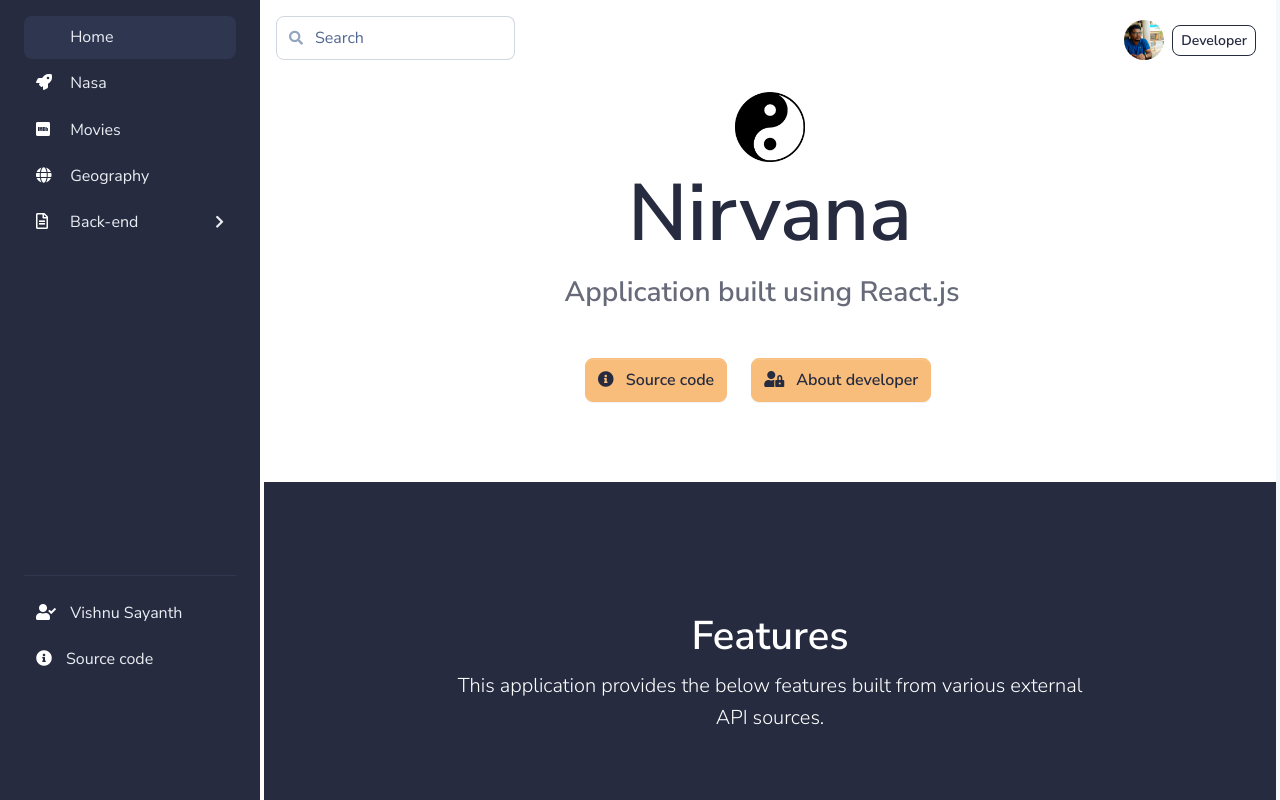
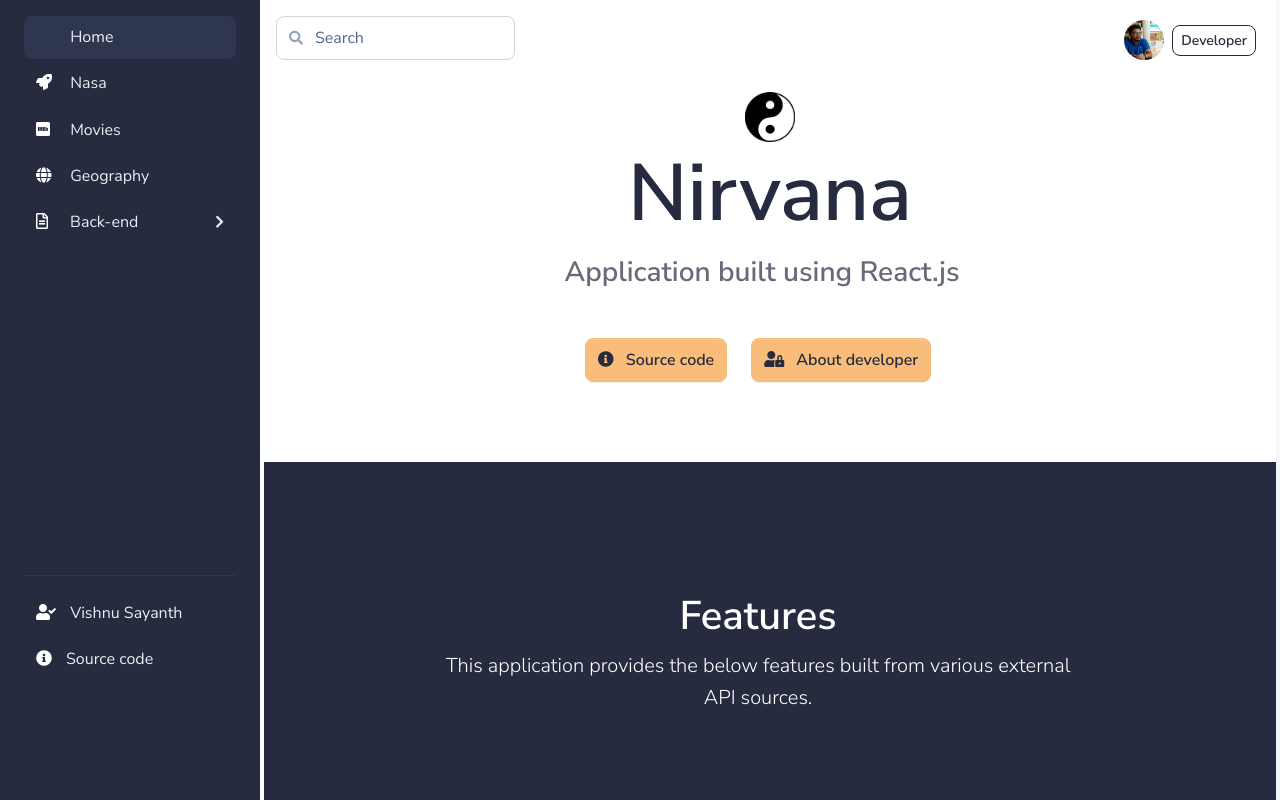
Before and after one commit to vishnusayanth/react-app, a React app: page / in a window 1280 px wide. Shown: the top 800 px of the page. Built offline with nearby package versions, Linux system fonts and the light colour scheme; some icons are missing.

Commit message:
Deploy to netlify

```diff
--- a/public/index.html
+++ b/public/index.html
@@ -130,7 +130,7 @@
                                                             href="https://vishnusayanth.pythonanywhere.com/"><span>Nirvana App</span></a>
                                     </li>
                                     <li class="nav-item"><a class="nav-link" target="_blank"
-                                                            href="https://vishnusayath-express-app.herokuapp.com/"><span>Express API</span></a>
+                                                            href="https://vishnusayanth-express-app.herokuapp.com/"><span>Express API</span></a>
                                     </li>
                                     <li class="nav-item"><a class="nav-link" target="_blank"
                                                             href="https://api.nasa.gov/"><span>NASA API</span></a>
--- a/src/Home.js
+++ b/src/Home.js
@@ -9,9 +9,8 @@
                      src="./assets/img/logo.png" height="60" alt="App logo"/>
             </div>
             <div className="container">
-                    <div className="row">
-                        <div className="text-center">
-                            <img className="navbar-brand-dark" src={"./assets/img/logo.png"} height="70"
+                    <div className="text-center">
+                            <img className="navbar-brand-dark" src={"./assets/img/logo.png"} height="50" width="50"
                                  alt="Logo"/>
                                 <div className={"text-dark"}>
                                     <h1 className="display-1">Nirvana</h1>
@@ -25,16 +24,13 @@
                                             className="fas fa-user-lock mr-2 d-none d-sm-inline"> </span> About developer</a>
                                     </div>
                                 </div>
-                        </div>
                     </div>
                 </div>
             <section className="section section-lg bg-primary text-white">
                 <div className="container">
-                    <div className="row justify-content-center mb-5 mb-lg-6">
-                        <div className="col-12 text-center">
+                    <div className="col-12 text-center row justify-content-center mb-5 mb-lg-6">
                             <h2 className="h1 px-lg-5">Features</h2>
                             <p className="lead px-lg-8">This application provides the below features built from various external API sources.</p>
-                        </div>
                     </div>
                     <div className="row">
                         <div className="col-12 col-sm-6 col-lg-3">
```
